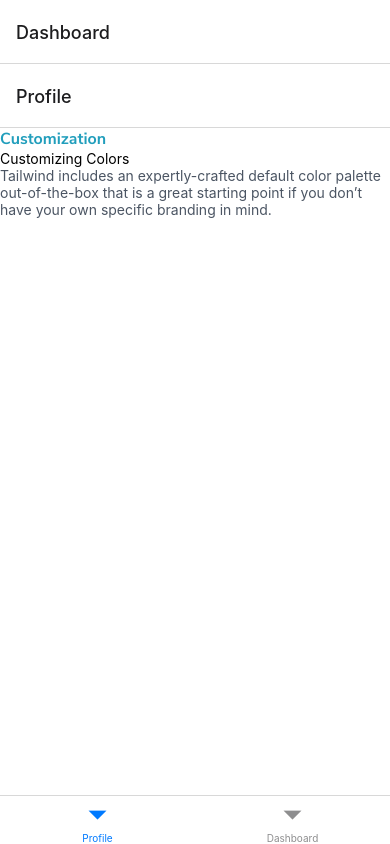
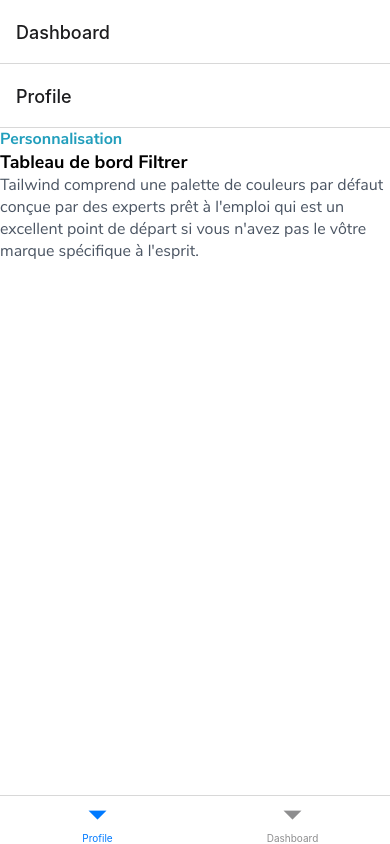
Before and after one commit to midas95/react-native-voice-text, a React Native app: screen /Auth in a window 390 px wide. Built offline with nearby package versions, Linux system fonts and the light colour scheme.

Commit message:
feat:setup localization config

```diff
--- a/App.tsx
+++ b/App.tsx
@@ -1,3 +1,5 @@
+import 'libs/locales'
+
 import { AppContext } from 'libs/contexts'
 import { useLoadFonts } from 'libs/hooks/useLoadFonts'
 import React from 'react'
--- a/components/screens/UserProfile.tsx
+++ b/components/screens/UserProfile.tsx
@@ -1,18 +1,18 @@
 import { useThemedStyles } from 'libs/hooks'
 import { Theme } from 'libs/theme'
 import React from 'react'
+import { useTranslation } from 'react-i18next'
 import { StyleSheet, Text, View } from 'react-native'
 
 export const UserProfile: React.FunctionComponent = () => {
+  const { t: translate } = useTranslation()
   const style = useThemedStyles(styles)
   return (
     <View style={style.container}>
-      <Text style={style.subHeading}>Customization</Text>
-      <Text style={style.heading}>Customizing Colors</Text>
+      <Text style={style.subHeading}>{translate('Dashboard.subHeading')}</Text>
+      <Text style={style.heading}>{translate('Dashboard.title')}</Text>
       <Text style={style.description}>
-        Tailwind includes an expertly-crafted default color palette
-        out-of-the-box that is a great starting point if you don’t have your own
-        specific branding in mind.
+        {translate('Dashboard.description')}
       </Text>
     </View>
   )
@@ -31,9 +31,13 @@ const styles = (theme: Theme) => {
     },
     heading: {
       color: theme.colors.text,
+      fontSize: theme.fontSize.xl,
+      fontFamily: theme.fonts.NunitoSansBold,
     },
     description: {
       color: theme.colors.textSecondary,
+      fontSize: theme.fontSize.l,
+      fontFamily: theme.fonts.NunitoSans,
     },
   })
 }
--- a/libs/contexts/AppContext.tsx
+++ b/libs/contexts/AppContext.tsx
@@ -1,6 +1,7 @@
 import { NavigationContainer } from '@react-navigation/native'
 import React from 'react'
 
+import { LocalizationContextProvider } from './LocalizationContext'
 import { ThemeContextProvider } from './ThemeContext'
 
 type AppContextProps = {
@@ -11,7 +12,9 @@ export const AppContext: React.FunctionComponent<AppContextProps> = ({
 }) => {
   return (
     <ThemeContextProvider>
-      <NavigationContainer>{children}</NavigationContainer>
+      <LocalizationContextProvider>
+        <NavigationContainer>{children}</NavigationContainer>
+      </LocalizationContextProvider>
     </ThemeContextProvider>
   )
 }
--- /dev/null
+++ b/libs/contexts/LocalizationContext.tsx
@@ -0,0 +1,46 @@
+import { Languages, SupportedLanguages } from 'libs/types'
+import React, { useCallback, useEffect, useState } from 'react'
+import { useTranslation } from 'react-i18next'
+
+type LocalizationContextProviderProps = {
+  children: React.ReactNode
+}
+
+type LocalizationContextProps = {
+  currentLanguage: SupportedLanguages | undefined
+  handleLanguageChange: (arg: SupportedLanguages) => void
+}
+
+export const LocalizationContext =
+  React.createContext<LocalizationContextProps>({
+    currentLanguage: undefined,
+    handleLanguageChange: (lang: SupportedLanguages) => lang,
+  })
+
+export const LocalizationContextProvider: React.FunctionComponent<
+  LocalizationContextProviderProps
+> = ({ children }) => {
+  const [currentLanguage, setCurrentLanguage] = useState<
+    SupportedLanguages | undefined
+  >(undefined)
+  const { i18n } = useTranslation()
+
+  const handleLanguageChange = useCallback(
+    (lang: SupportedLanguages) => {
+      i18n.changeLanguage(lang)
+    },
+    [i18n]
+  )
+  useEffect(() => {
+    //TODO: check for user previous setting from local storage
+    i18n.changeLanguage(Languages.FRENCH)
+    setCurrentLanguage(Languages.FRENCH)
+  }, [i18n])
+
+  return (
+    <LocalizationContext.Provider
+      value={{ currentLanguage, handleLanguageChange }}>
+      {children}
+    </LocalizationContext.Provider>
+  )
+}
--- a/libs/contexts/index.ts
+++ b/libs/contexts/index.ts
@@ -1,2 +1,3 @@
 export * from './ThemeContext'
 export * from './AppContext'
+export * from './LocalizationContext'
--- /dev/null
+++ b/libs/hooks/useLocalization.ts
@@ -0,0 +1,6 @@
+import { LocalizationContext } from 'libs/contexts'
+import { useContext } from 'react'
+
+export const useLocalization = () => {
+  return useContext(LocalizationContext)
+}
--- /dev/null
+++ b/libs/locales/en.json
@@ -0,0 +1,7 @@
+{
+  "Dashboard": {
+    "subHeading":"Customization",
+    "title": "Dashboard Screen",
+    "description":"Tailwind includes an expertly-crafted default color palette out-of-the-box that is a great starting point if you don’t have your own specific branding in mind."
+  }
+}
--- /dev/null
+++ b/libs/locales/fr.json
@@ -0,0 +1,7 @@
+{
+  "Dashboard": {
+    "subHeading":"Personnalisation",
+    "title": "Tableau de bord Filtrer",
+    "description":"Tailwind comprend une palette de couleurs par défaut conçue par des experts prêt à l'emploi qui est un excellent point de départ si vous n'avez pas le vôtre marque spécifique à l'esprit."
+  }
+}
--- /dev/null
+++ b/libs/locales/index.ts
@@ -0,0 +1,25 @@
+import i18n from 'i18next'
+import { Languages } from 'libs/types'
+import { initReactI18next } from 'react-i18next'
+
+import en from './en.json'
+import fr from './fr.json'
+
+const resources = {
+  en: {
+    translation: en,
+  },
+  fr: {
+    translation: fr,
+  },
+}
+
+i18n.use(initReactI18next).init({
+  resources,
+  lng: Languages.FRENCH,
+  fallbackLng: Languages.ENGLISH,
+  compatibilityJSON: 'v3',
+  interpolation: {
+    escapeValue: false,
+  },
+})
--- a/libs/types/index.ts
+++ b/libs/types/index.ts
@@ -1,2 +1,3 @@
 export * from './navigations'
 export * from './theme'
+export * from './locales'
--- /dev/null
+++ b/libs/types/locales.ts
@@ -0,0 +1,7 @@
+// eslint-disable-next-line no-shadow
+export enum Languages {
+  ENGLISH = 'en',
+  FRENCH = 'fr',
+}
+
+export type SupportedLanguages = 'en' | 'fr'
```
